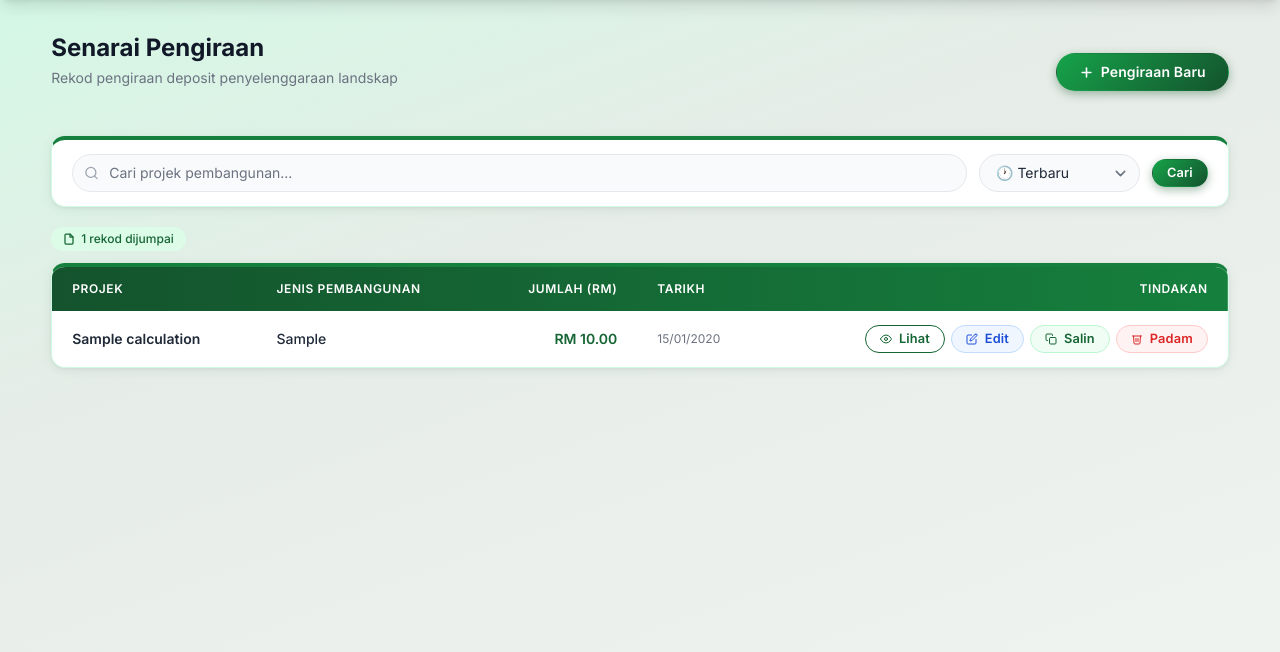
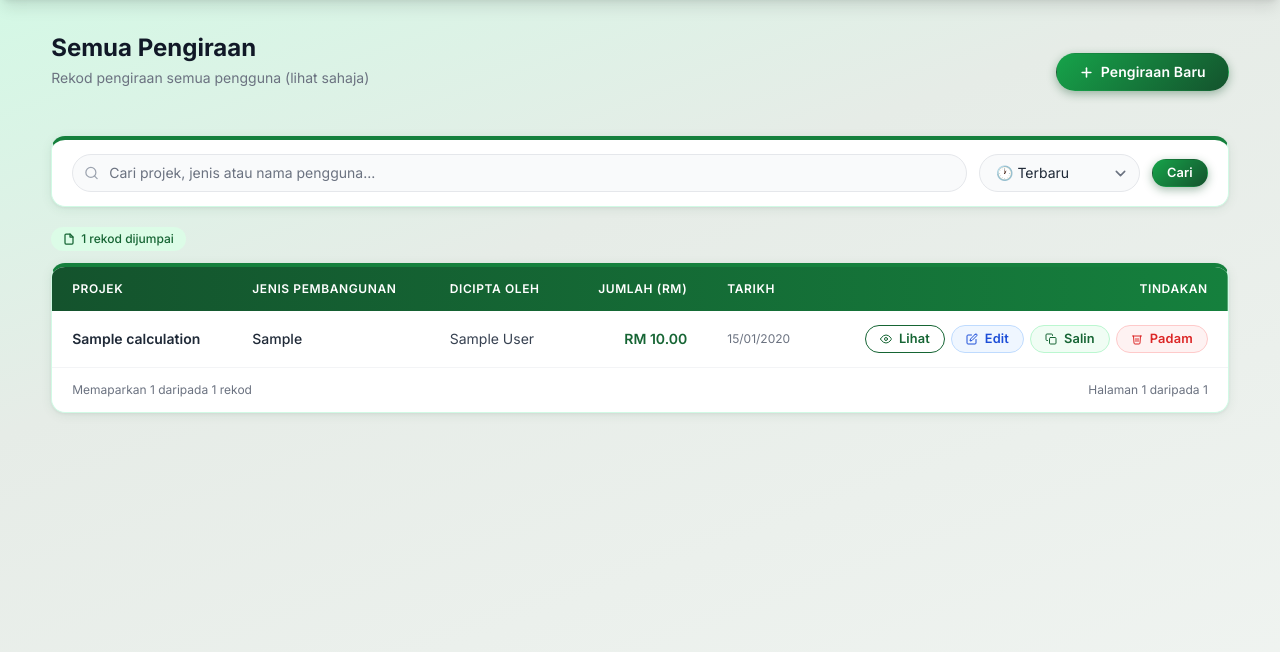
Before and after one commit to nurin1601/deposit-landskap, a Laravel app: page /calculations in a window 1280 px wide. Shown: the part 72-724 px from the top of the page. Run offline with Laravel 12, Linux system fonts and the light colour scheme; a user stored in the database is signed in; tables that the repository leaves empty hold one stand-in row (values such as "Sample post"); style sheets or scripts are compiled from the project's sources; some libraries are stand-ins or nearby versions.

Commit message:
Add semua pengiraan di admin

```diff
--- a/app/Http/Controllers/CalculationController.php
+++ b/app/Http/Controllers/CalculationController.php
@@ -8,34 +8,50 @@ use App\Models\HardItem;
 use App\Models\SoftRate;
 use Illuminate\Http\Request;
 use Illuminate\Support\Facades\DB;
+use App\Models\User;
 
 class CalculationController extends Controller
 {
-    public function index(Request $request)
+        public function index(Request $request)
     {
+        $isAdmin = auth()->user()->is_admin;
         $q = trim($request->query('q', ''));
         $sort = $request->query('sort', 'newest');
 
-        $query = Calculation::where('user_id', auth()->id());
+        $query = Calculation::with('user');
+
+        if (! $isAdmin) {
+            $query->where('user_id', auth()->id());
+        } elseif ($request->query('owner') === 'none') {
+            $query->whereNull('user_id');
+        } elseif ($request->filled('owner')) {
+            $query->where('user_id', $request->query('owner'));
+        }
 
         if ($q !== '') {
-            $query->where(function ($w) use ($q) {
+            $query->where(function ($w) use ($q, $isAdmin) {
                 $w->where('title', 'like', "%{$q}%")
-                    ->orWhere('development_type', 'like', "%{$q}%");
+                ->orWhere('development_type', 'like', "%{$q}%");
+
+                if ($isAdmin) {
+                    $w->orWhereHas('user', fn ($u) => $u->where('name', 'like', "%{$q}%"));
+                }
             });
         }
 
         match ($sort) {
-            'oldest' => $query->oldest(),
+            'oldest'  => $query->oldest(),
             'highest' => $query->orderByDesc('grand_total'),
-            'lowest' => $query->orderBy('grand_total'),
-            default => $query->latest(),
+            'lowest'  => $query->orderBy('grand_total'),
+            default   => $query->latest(),
         };
 
         return view('calculations.index', [
             'calculations' => $query->paginate(12)->withQueryString(),
-            'q' => $q,
-            'sort' => $sort,
+            'q'            => $q,
+            'sort'         => $sort,
+            'isAdmin'      => $isAdmin,
+            'users'        => $isAdmin ? User::orderBy('name')->get() : collect(),
         ]);
     }
 
@@ -65,7 +81,7 @@ class CalculationController extends Controller
 
     public function show(Calculation $calculation)
     {
-        $this->ownCalculation($calculation);
+        $this->viewableCalculation($calculation);
         $calculation->load('greenAreaRate', 'items');
 
         return view('calculations.show', compact('calculation'));
@@ -241,6 +257,14 @@ class CalculationController extends Controller
 
     private function ownCalculation(Calculation $calculation): void
     {
-        abort_unless((int) $calculation->user_id === (int) auth()->id(), 404);
+        abort_unless(auth()->user()->can('edit-calculation', $calculation), 404);
+    }
+
+    private function viewableCalculation(Calculation $calculation): void
+    {
+        abort_unless(
+            auth()->user()->is_admin || (int) $calculation->user_id === (int) auth()->id(),
+            404
+        );
     }
 }
--- a/app/Models/Calculation.php
+++ b/app/Models/Calculation.php
@@ -17,4 +17,9 @@ class Calculation extends Model
     {
         return $this->hasMany(CalculationItem::class);
     }
+
+    public function user()
+    {
+        return $this->belongsTo(User::class);
+    }
 }
--- a/app/Providers/AppServiceProvider.php
+++ b/app/Providers/AppServiceProvider.php
@@ -2,6 +2,7 @@
 
 namespace App\Providers;
 
+use App\Models\Calculation;
 use App\Models\User;
 use Illuminate\Support\Facades\App;
 use Illuminate\Support\Facades\Gate;
@@ -24,5 +25,9 @@ class AppServiceProvider extends ServiceProvider
     {
         App::setLocale('ms');
         Gate::define('manage-users', fn (User $user) => (bool) $user->is_admin);
+        Gate::define('create-calculations', fn (User $user) => ! $user->is_admin);
+        Gate::define('edit-calculation', fn (User $user, Calculation $calculation) =>
+            ! $user->is_admin && (int) $calculation->user_id === (int) $user->id
+        );
     }
 }
--- a/resources/views/calculations/index.blade.php
+++ b/resources/views/calculations/index.blade.php
@@ -5,14 +5,18 @@
 {{-- Page Header --}}
 <div class="flex items-center justify-between gap-4 flex-wrap mb-6">
     <div class="mb-6">
-        <h1 class="text-2xl font-bold text-gray-900">Senarai Pengiraan</h1>
-        <p class="text-sm text-gray-500 mt-1">Rekod pengiraan deposit penyelenggaraan landskap</p>
+        <h1 class="text-2xl font-bold text-gray-900">{{ $isAdmin ? 'Semua Pengiraan' : 'Senarai Pengiraan' }}</h1>
+        <p class="text-sm text-gray-500 mt-1">
+            {{ $isAdmin ? 'Rekod pengiraan semua pengguna (lihat sahaja)' : 'Rekod pengiraan deposit penyelenggaraan landskap' }}
+        </p>
     </div>
 
+    @can('create-calculations')
         <a href="{{ route('calculations.create') }}" class="btn btn-primary">
             <svg xmlns="http://www.w3.org/2000/svg" width="15" height="15" viewBox="0 0 24 24" fill="none" stroke="currentColor" stroke-width="2.5" stroke-linecap="round" stroke-linejoin="round"><line x1="12" y1="5" x2="12" y2="19"/><line x1="5" y1="12" x2="19" y2="12"/></svg>
             Pengiraan Baru
         </a>
+    @endcan
 </div>
 
 {{-- Search & Filter --}}
@@ -25,9 +29,10 @@
             <circle cx="11" cy="11" r="8"/><line x1="21" y1="21" x2="16.65" y2="16.65"/>
         </svg>
         <input type="text" name="q" value="{{ $q }}"
-               placeholder="Cari projek pembangunan..."
+               placeholder="{{ $isAdmin ? 'Cari projek, jenis atau nama pengguna...' : 'Cari projek pembangunan...' }}"
                class="w-full border border-gray-200 rounded-full pl-9 pr-4 py-2 text-sm focus:border-green-500 bg-gray-50">
     </div>
+
     <select name="sort" onchange="this.form.submit()"
             class="border border-gray-200 rounded-full px-4 py-2 text-sm bg-gray-50 cursor-pointer">
         <option value="newest" @selected($sort === 'newest')>🕐 Terbaru</option>
@@ -36,7 +41,7 @@
         <option value="lowest" @selected($sort === 'lowest')>↓ Jumlah terendah</option>
     </select>
     <button type="submit" class="btn btn-primary btn-sm">Cari</button>
-    @if ($q !== '' || $sort !== 'newest')
+    @if ($q !== '' || $sort !== 'newest' || request('owner'))
         <a href="{{ route('calculations.index') }}" class="btn btn-outline btn-sm">✕ Reset</a>
     @endif
 </form>
@@ -60,6 +65,9 @@
             <tr class="bg-gradient-to-r from-green-900 to-green-700 text-white text-left">
                 <th class="px-5 py-3.5 font-semibold text-xs uppercase tracking-wider">Projek</th>
                 <th class="px-5 py-3.5 font-semibold text-xs uppercase tracking-wider">Jenis Pembangunan</th>
+                @if ($isAdmin)
+                    <th class="px-5 py-3.5 font-semibold text-xs uppercase tracking-wider">Dicipta oleh</th>
+                @endif
                 <th class="px-5 py-3.5 font-semibold text-xs uppercase tracking-wider text-right">Jumlah (RM)</th>
                 <th class="px-5 py-3.5 font-semibold text-xs uppercase tracking-wider">Tarikh</th>
                 <th class="px-5 py-3.5 font-semibold text-xs uppercase tracking-wider text-right">Tindakan</th>
@@ -82,6 +90,11 @@
                             {{ \Illuminate\Support\Str::limit($c->development_type, 90) }}
                         </span>
                     </td>
+                    @if ($isAdmin)
+                        <td class="px-5 py-3.5 text-sm {{ $c->user ? 'text-gray-700' : 'text-gray-400' }}">
+                            {{ $c->user?->name ?? 'Akaun dipadam' }}
+                        </td>
+                    @endif
                     <td class="px-5 py-3.5 text-right">
                         <span class="font-semibold text-green-800">
                             RM {{ number_format($c->grand_total, 2) }}
@@ -103,6 +116,7 @@
                                 Lihat
                             </a>
 
+                            @can('edit-calculation', $c)
                                 {{-- Edit --}}
                                 <a href="{{ route('calculations.edit', $c) }}"
                                    class="btn btn-blue btn-sm"
@@ -151,12 +165,13 @@
                                         Padam
                                     </button>
                                 </form>
+                            @endcan
                         </div>
                     </td>
                 </tr>
             @empty
                 <tr>
-                    <td colspan="5" class="px-5 py-16 text-center">
+                    <td colspan="{{ $isAdmin ? 6 : 5 }}" class="px-5 py-16 text-center">
                         <div class="flex flex-col items-center gap-3 text-gray-400">
                             <svg xmlns="http://www.w3.org/2000/svg" width="40" height="40" viewBox="0 0 24 24"
                                  fill="none" stroke="currentColor" stroke-width="1.5" stroke-linecap="round" stroke-linejoin="round">
@@ -170,9 +185,11 @@
                                 {{ $q !== '' ? 'Tiada hasil untuk "' . $q . '".' : 'Belum ada pengiraan.' }}
                             </p>
                             @if ($q === '')
+                                @can('create-calculations')
                                     <a href="{{ route('calculations.create') }}" class="btn btn-primary btn-sm mt-1">
                                         + Buat Pengiraan Pertama
                                     </a>
+                                @endcan
                             @endif
                         </div>
                     </td>
@@ -180,6 +197,10 @@
             @endforelse
         </tbody>
     </table>
+    <div class="flex flex-wrap items-center justify-between gap-3 border-t border-gray-100 px-5 py-3.5 text-xs text-gray-500">
+        <span>Memaparkan {{ $calculations->count() }} daripada {{ $calculations->total() }} rekod</span>
+        <span>Halaman {{ $calculations->currentPage() }} daripada {{ $calculations->lastPage() }}</span>
+    </div>
 </div>
 <div class="mt-4">
     {{ $calculations->links() }}
--- a/resources/views/calculations/show.blade.php
+++ b/resources/views/calculations/show.blade.php
@@ -65,6 +65,7 @@
             Pengiraan: <strong class="text-gray-600">{{ $calculation->created_at->format('d/m/Y') }}</strong>
         </span>
 
+        @can('edit-calculation', $calculation)
         <a href="{{ route('calculations.edit', $calculation) }}"
            class="btn btn-blue btn-sm">
             <svg xmlns="http://www.w3.org/2000/svg" width="13" height="13" viewBox="0 0 24 24"
@@ -74,6 +75,7 @@
             </svg>
             Edit
         </a>
+        @endcan
 
         <button onclick="window.print()" class="btn btn-primary">
             <svg xmlns="http://www.w3.org/2000/svg" width="15" height="15" fill="none" stroke="currentColor"
--- a/resources/views/home.blade.php
+++ b/resources/views/home.blade.php
@@ -308,10 +308,12 @@
                 rujuk semula rekod pengiraan dalam satu tempat.
             </p>
             <div class="hp-hero-actions">
+                @unless (auth()->user()?->is_admin)
                 <a href="{{ route('calculations.create') }}" class="hp-btn-primary">
                     <svg xmlns="http://www.w3.org/2000/svg" width="16" height="16" viewBox="0 0 24 24" fill="none" stroke="currentColor" stroke-width="2.5" stroke-linecap="round" stroke-linejoin="round"><line x1="12" y1="5" x2="12" y2="19"/><line x1="5" y1="12" x2="19" y2="12"/></svg>
                     Pengiraan Baharu
                 </a>
+                @endunless
                 <a href="{{ route('calculations.index') }}" class="hp-btn-outline">
                     <svg xmlns="http://www.w3.org/2000/svg" width="16" height="16" viewBox="0 0 24 24" fill="none" stroke="currentColor" stroke-width="2" stroke-linecap="round" stroke-linejoin="round"><line x1="8" y1="6" x2="21" y2="6"/><line x1="8" y1="12" x2="21" y2="12"/><line x1="8" y1="18" x2="21" y2="18"/><line x1="3" y1="6" x2="3.01" y2="6"/><line x1="3" y1="12" x2="3.01" y2="12"/><line x1="3" y1="18" x2="3.01" y2="18"/></svg>
                     Senarai Pengiraan
@@ -513,8 +515,10 @@
         <div class="hp-footer-links">
             <h4>Pautan Cepat</h4>
             <ul>
+                @unless (auth()->user()?->is_admin)
                 <li><a href="{{ route('calculations.create') }}">Pengiraan Baharu</a></li>
-                <li><a href="{{ route('calculations.index') }}">Senarai Pengiraan</a></li>
+                @endunless
+                <li><a href="{{ route('calculations.index') }}">{{ auth()->user()?->is_admin ? 'Semua Pengiraan' : 'Senarai Pengiraan' }}</a></li>
                 <li><a href="#cara-penggunaan">Cara Penggunaan</a></li>
             </ul>
         </div>
--- a/routes/web.php
+++ b/routes/web.php
@@ -16,8 +16,10 @@ Route::middleware('auth')->group(function () {
 
     // Calculations
     Route::get('/calculations', [CalculationController::class, 'index'])->name('calculations.index');
-    Route::get('/calculations/create', [CalculationController::class, 'create'])->name('calculations.create');
-    Route::post('/calculations', [CalculationController::class, 'store'])->name('calculations.store');
+    Route::get('/calculations/create', [CalculationController::class, 'create'])
+        ->middleware('can:create-calculations')->name('calculations.create');
+    Route::post('/calculations', [CalculationController::class, 'store'])
+        ->middleware('can:create-calculations')->name('calculations.store');
     Route::get('/calculations/{calculation}/edit', [CalculationController::class, 'edit'])->name('calculations.edit');
     Route::put('/calculations/{calculation}', [CalculationController::class, 'update'])->name('calculations.update');
     Route::post('/calculations/{calculation}/duplicate', [CalculationController::class, 'duplicate'])->name('calculations.duplicate');
```
Lines whose indentation alone changed are shown as unchanged.
